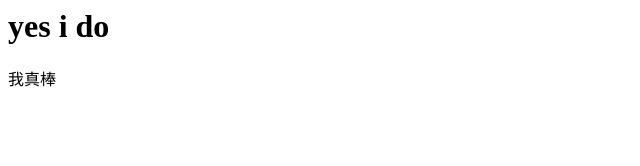
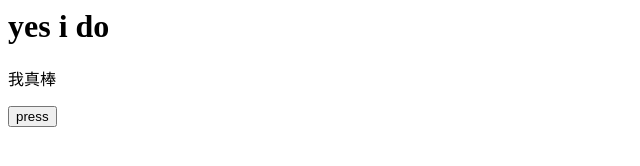
Before and after one commit to henry888wang/ppk, a plain HTML site: page index.html in a window 1280 px wide. Shown: the whole page, without its empty margins (0-640 px from the left). Drawn offline with Linux system fonts and the light colour scheme.

Commit message:
Update index.html

```diff
--- a/index.html
+++ b/index.html
@@ -1,6 +1,7 @@
 <meta charset=utf-8>
 <h1>yes i do</h1>
 <p>我真棒</p>
+<button onclick="window.open('/http://tw.yahoo.com ', 'Yahoo', config='height=500,width=500')">press</button>
 <!-- Global site tag (gtag.js) - Google Analytics -->
 <script async src="https://www.googletagmanager.com/gtag/js?id=UA-167844120-1"></script>
 <script>
```
